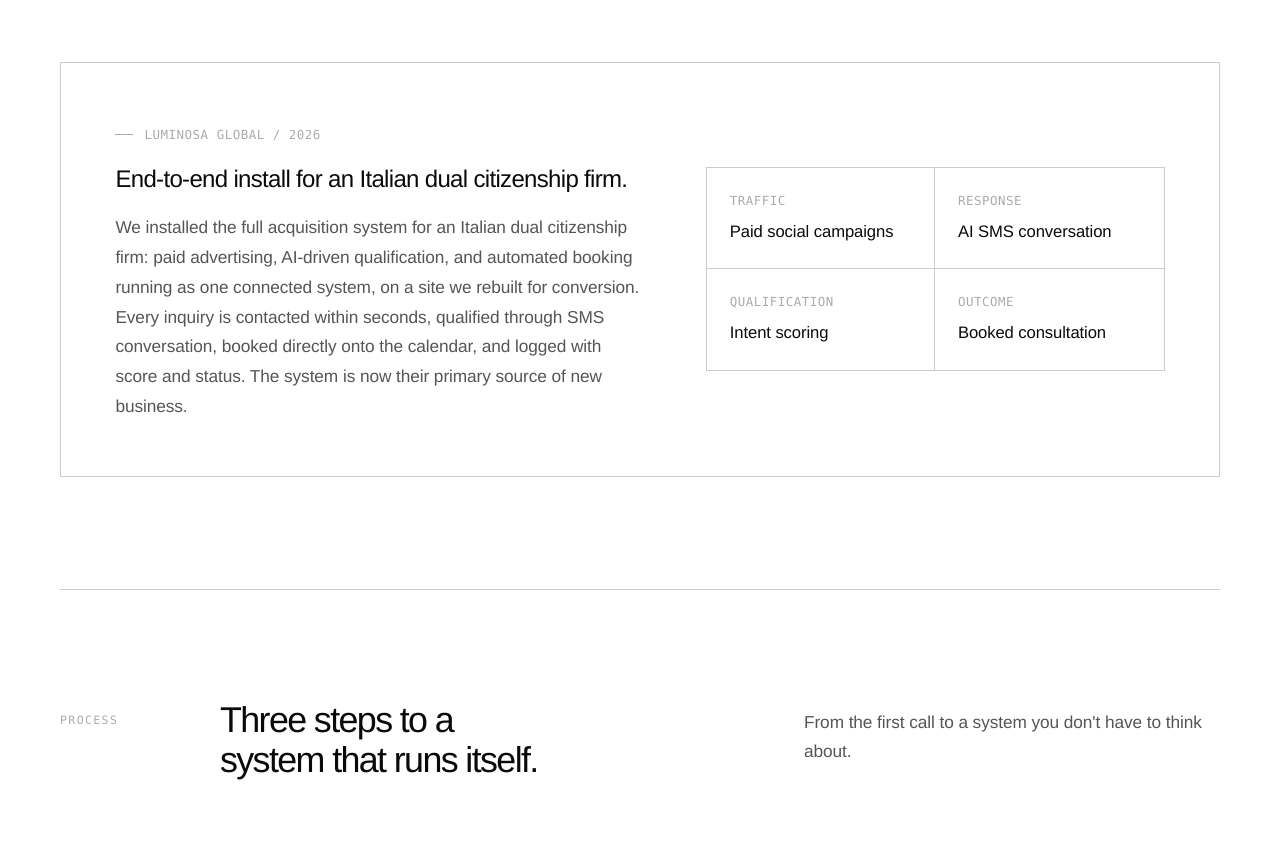
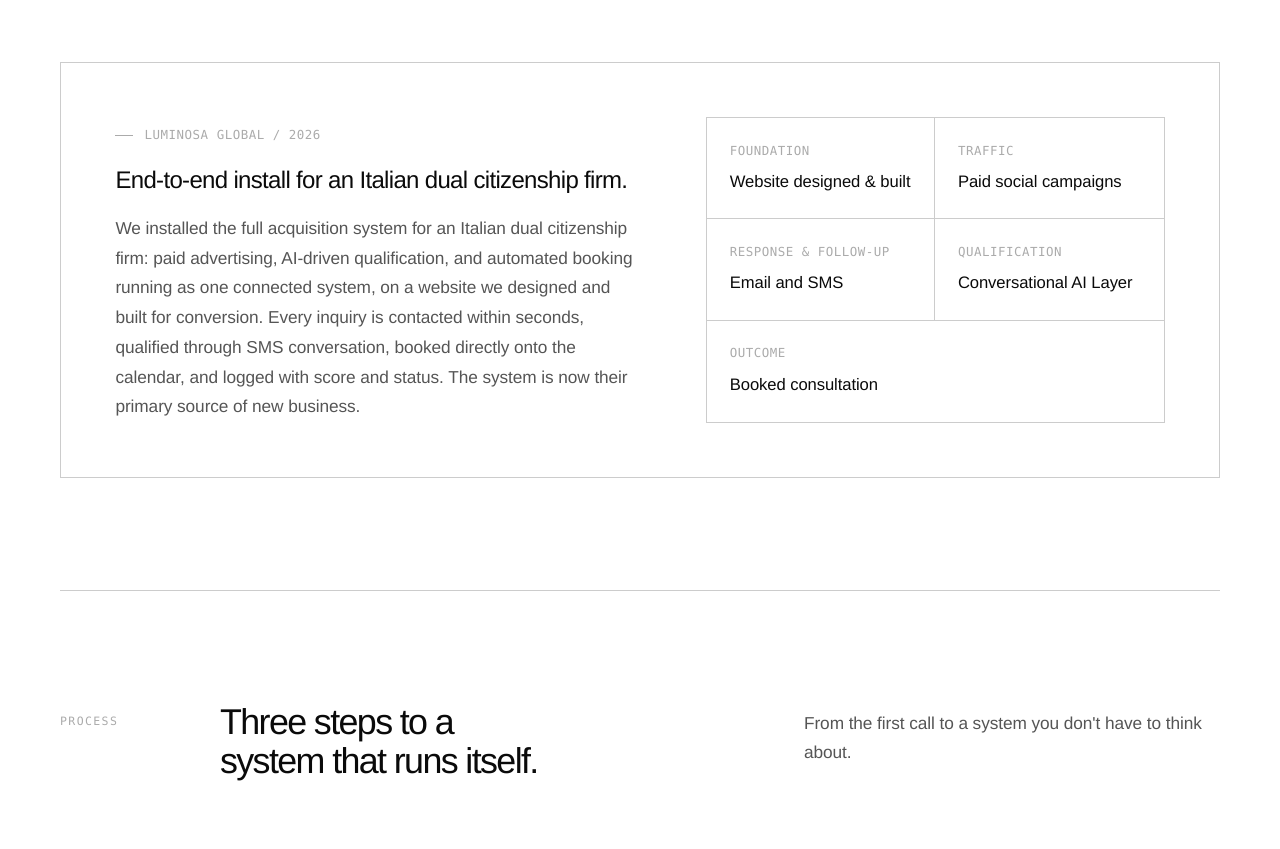
Before and after one commit to AntonioSGPractice/sg-practice-site, a plain HTML site: page index.html in a window 1280 px wide. Shown: the part 1771-2620 px from the top of the page. Drawn offline with Linux system fonts and the light colour scheme; a web font is replaced by a local one.

Commit message:
Add files via upload

```diff
--- a/index.html
+++ b/index.html
@@ -413,7 +413,8 @@
   .cs-grid { display: grid; grid-template-columns: 1fr 1fr; grid-auto-rows: 1fr; gap: 0; border: 1px solid var(--border); border-radius: 0; overflow: hidden; }
   .cs-item { padding: 1.4rem 1.4rem; border-right: 1px solid var(--border); border-bottom: 1px solid var(--border); background: var(--bg); }
   .cs-item:nth-child(2n) { border-right: none; }
-  .cs-item:nth-child(n+3) { border-bottom: none; }
+  .cs-item:nth-child(n+5) { border-bottom: none; }
+  .cs-item:nth-child(5) { grid-column: 1 / -1; border-right: none; }
   .cs-item-label { font-family: var(--font-mono); font-size: 0.78rem; font-weight: 500; letter-spacing: 0.04em; text-transform: uppercase; color: var(--text-4); margin-bottom: 0.55rem; }
   .cs-item-val { font-size: 1.04rem; font-weight: 400; color: var(--text); letter-spacing: -0.005em; }
 
@@ -659,12 +660,13 @@
     <div>
       <div class="cs-head">Luminosa Global / 2026</div>
       <h3>End-to-end install for an Italian dual citizenship firm.</h3>
-      <p>We installed the full acquisition system for an Italian dual citizenship firm: paid advertising, AI-driven qualification, and automated booking running as one connected system, on a site we rebuilt for conversion. Every inquiry is contacted within seconds, qualified through SMS conversation, booked directly onto the calendar, and logged with score and status. The system is now their primary source of new business.</p>
+      <p>We installed the full acquisition system for an Italian dual citizenship firm: paid advertising, AI-driven qualification, and automated booking running as one connected system, on a website we designed and built for conversion. Every inquiry is contacted within seconds, qualified through SMS conversation, booked directly onto the calendar, and logged with score and status. The system is now their primary source of new business.</p>
     </div>
     <div class="cs-grid">
+      <div class="cs-item"><div class="cs-item-label">Foundation</div><div class="cs-item-val">Website designed &amp; built</div></div>
       <div class="cs-item"><div class="cs-item-label">Traffic</div><div class="cs-item-val">Paid social campaigns</div></div>
-      <div class="cs-item"><div class="cs-item-label">Response</div><div class="cs-item-val">AI SMS conversation</div></div>
-      <div class="cs-item"><div class="cs-item-label">Qualification</div><div class="cs-item-val">Intent scoring</div></div>
+      <div class="cs-item"><div class="cs-item-label">Response &amp; Follow-Up</div><div class="cs-item-val">Email and SMS</div></div>
+      <div class="cs-item"><div class="cs-item-label">Qualification</div><div class="cs-item-val">Conversational AI Layer</div></div>
       <div class="cs-item"><div class="cs-item-label">Outcome</div><div class="cs-item-val">Booked consultation</div></div>
     </div>
   </div>
```
